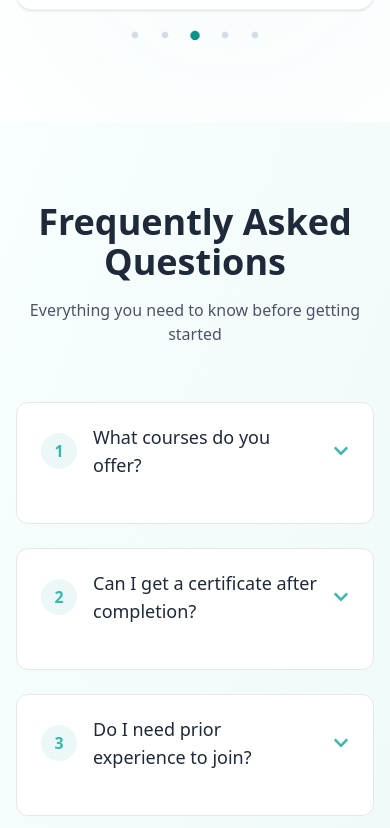
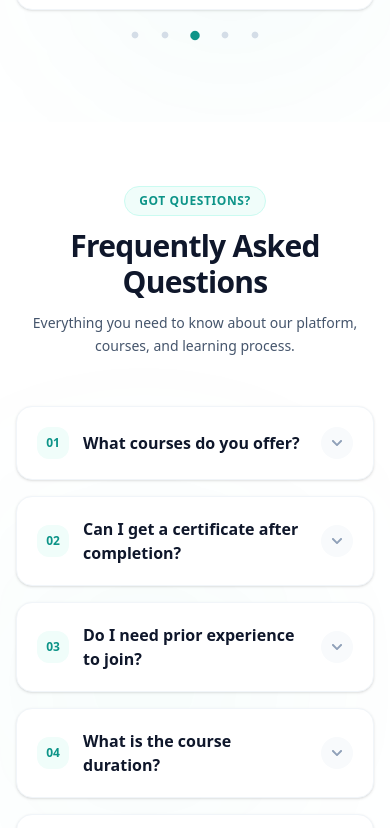
Before and after one commit to opunath26/skillpath-client, a React (Vite) app: page / in a window 390 px wide. Shown: the part 7020-7848 px from the top of the page. Built offline with nearby package versions, Linux system fonts and the light colour scheme; no server answers.

Commit message:
style: update FAQ section with matching brand colors and responsive accordion design

```diff
--- a/src/pages/Home/FAQ.jsx
+++ b/src/pages/Home/FAQ.jsx
@@ -32,61 +32,86 @@ const faqData = [
 const FAQ = () => {
   const [openIndex, setOpenIndex] = useState(null);
 
+  const toggleFAQ = (index) => {
+    setOpenIndex(openIndex === index ? null : index);
+  };
+
   return (
-    <section className="relative bg-gradient-to-br from-[#f8fffe] to-[#eef9f8] py-20">
-      <div className="mx-auto px-4 max-w-6xl">
-        <h2 className="mb-4 font-bold text-gray-800 text-4xl text-center">
+    <section className="relative bg-white py-16 md:py-24 overflow-hidden">
+      {/* Background Glow */}
+      <div className="top-1/2 left-0 absolute bg-teal-500/5 blur-[120px] rounded-full w-72 h-72 pointer-events-none" />
+
+      <div className="relative mx-auto px-4 sm:px-6 lg:px-8 max-w-4xl">
+
+        {/* Section Header */}
+        <div className="space-y-3 mx-auto mb-12 md:mb-16 max-w-2xl text-center">
+          <span className="inline-block bg-teal-50 px-3.5 py-1.5 border border-teal-100 rounded-full font-semibold text-[#0D9488] text-xs md:text-sm uppercase tracking-wider">
+            Got Questions?
+          </span>
+          <h2 className="font-extrabold text-slate-900 text-3xl sm:text-4xl tracking-tight">
             Frequently Asked Questions
           </h2>
-        <p className="mb-14 text-gray-600 text-center">
-          Everything you need to know before getting started
+          <p className="text-slate-600 text-sm md:text-base leading-relaxed">
+            Everything you need to know about our platform, courses, and learning process.
           </p>
+        </div>
 
-        <div className="space-y-6">
+        {/* FAQ Accordion List */}
+        <div className="space-y-4">
           {faqData.map((faq, index) => {
             const isOpen = openIndex === index;
 
             return (
               <div
                 key={index}
-                className={`group relative overflow-hidden rounded-xl border bg-white transition-all duration-300 ${
+                className={`group relative overflow-hidden rounded-2xl border bg-white transition-all duration-300 ${
                   isOpen
-                    ? "border-[#39b8ad] shadow-lg"
-                    : "border-gray-200 hover:shadow-md"
+                    ? "border-teal-200 shadow-lg shadow-teal-500/5"
+                    : "border-slate-100 hover:border-slate-200 shadow-sm hover:shadow-md"
                 }`}
               >
                 {/* Left Accent Bar */}
                 <div
-                  className={`absolute left-0 top-0 h-full w-1 transition-all duration-300 ${
-                    isOpen ? "bg-[#39b8ad]" : "bg-transparent"
+                  className={`absolute left-0 top-0 h-full w-1.5 transition-all duration-300 ${
+                    isOpen ? "bg-[#0D9488]" : "bg-transparent"
                   }`}
                 />
 
                 <button
-                  onClick={() =>
-                    setOpenIndex(isOpen ? null : index)
-                  }
-                  className="flex items-center gap-4 px-6 py-5 w-full text-left"
+                  onClick={() => toggleFAQ(index)}
+                  className="flex justify-between items-center gap-4 p-5 sm:p-6 w-full text-left transition-colors duration-200"
                 >
+                  <div className="flex flex-1 items-center gap-3.5 sm:gap-4">
                     {/* Number Badge */}
-                  <span className="flex flex-shrink-0 justify-center items-center bg-[#39b8ad]/10 rounded-full w-9 h-9 font-semibold text-[#39b8ad]">
-                    {index + 1}
+                    <span
+                      className={`flex flex-shrink-0 justify-center items-center rounded-xl w-8 h-8 sm:w-9 sm:h-9 font-bold text-xs sm:text-sm transition-colors duration-300 ${
+                        isOpen
+                          ? "bg-[#0D9488] text-white shadow-sm"
+                          : "bg-teal-50 text-[#0D9488]"
+                      }`}
+                    >
+                      0{index + 1}
                     </span>
 
                     {/* Question */}
-                  <span className="flex-1 font-medium text-gray-800 text-lg">
+                    <span className="font-bold text-slate-900 group-hover:text-[#0D9488] text-base sm:text-lg transition-colors duration-200">
                       {faq.question}
                     </span>
+                  </div>
 
-                  {/* Icon */}
-                  <FaChevronDown
-                    className={`text-[#39b8ad] transition-transform duration-300 ${
-                      isOpen ? "rotate-180" : ""
+                  {/* Toggle Arrow Icon */}
+                  <div
+                    className={`flex items-center justify-center w-8 h-8 rounded-full transition-transform duration-300 ${
+                      isOpen
+                        ? "bg-teal-50 text-[#0D9488] rotate-180"
+                        : "bg-slate-50 text-slate-400 group-hover:text-slate-600"
                     }`}
-                  />
+                  >
+                    <FaChevronDown className="text-xs sm:text-sm" />
+                  </div>
                 </button>
 
-                {/* Answer */}
+                {/* Smooth Expanding Answer Box */}
                 <div
                   className={`grid transition-all duration-300 ease-in-out ${
                     isOpen
@@ -94,14 +119,17 @@ const FAQ = () => {
                       : "grid-rows-[0fr] opacity-0"
                   }`}
                 >
-                  <div className="px-6 pb-6 pl-[4.25rem] overflow-hidden text-gray-600 leading-relaxed">
+                  <div className="overflow-hidden">
+                    <p className="px-5 sm:px-6 pt-0 pb-6 sm:pl-[4.25rem] text-slate-600 text-xs sm:text-sm leading-relaxed">
                       {faq.answer}
+                    </p>
                   </div>
                 </div>
               </div>
             );
           })}
         </div>
+
       </div>
     </section>
   );
```
Lines whose indentation alone changed are shown as unchanged.
